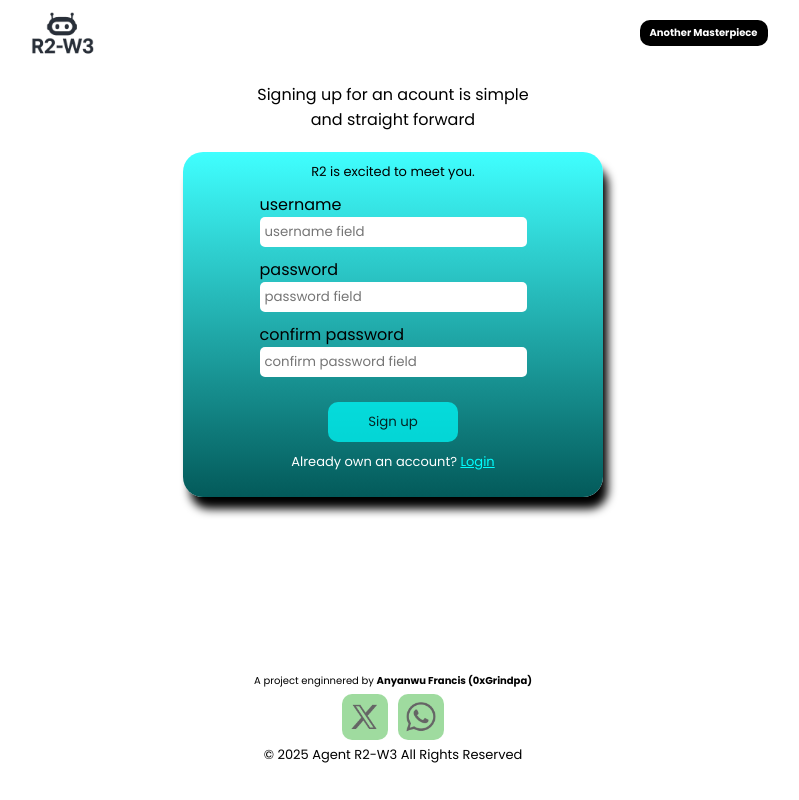
After one commit to 001grindpa/Sentient, a Flask app: page /signup in a window 1280 px wide. The commit adds this page. Shown: the whole page, without its empty margins (247-1046 px from the left). Run offline with Flask 3, Linux system fonts and the light colour scheme; some libraries are stand-ins or nearby versions.

Commit message:
done with the sign up page html

```diff
--- a/projectX/app.py
+++ b/projectX/app.py
@@ -1,4 +1,4 @@
-from flask import Flask, session, render_template, redirect, request, url_for
+from flask import Flask, session, render_template, redirect, request, url_for, jsonify
 from flask_session import Session
 from cs50 import SQL
 
@@ -11,7 +11,7 @@ Session(app)
 
 @app.route("/", methods=["GET", "POST"])
 def index():
-    if not session.get("launch"):
+    if not session.get("username"):
         return redirect("/landing")
     return render_template("index.html", page_id = "index")
 
@@ -19,5 +19,35 @@ def index():
 def landing():
     return render_template("landing.html", page_id = "landing")
 
+@app.route("/login", methods=["GET", "POST"])
+def signin():
+    if request.method == "POST":
+        username = request.form.get("username")
+        password = request.form.get("password")
+
+        user_data = db.execute("SELECT * FROM userData")
+        for data in user_data:
+            if data.get("username") == username and data.get("password") == password:
+                session["username"] = username
+                session["passwword"] = password
+                return redirect("/")
+        return jsonify({"msg": "This account does not exist, please click 'sign up' to create an account"})
+    return render_template("login.html", page_id="login")
+
+@app.route("/signup", methods=["POST", "GET"])
+def signup():
+    if request.method == "POST":
+        username = request.form.get("username")
+        password = request.form.get("password")
+
+        user_data = db.execute("SELECT * FROM userData")
+        for data in user_data:
+            if data.get("username") == username and data.get("password") == password:
+                return jsonify({"msg": "This account already exits, click 'Log in' to access your account"})
+        return redirect("/")
+    return render_template("signup.html", page_id="signup-page")
+
+
+
 if __name__ == "__main__":
-    app.run(port=8080)
+    app.run(port=8000)
--- a/projectX/static/r2-w3.css
+++ b/projectX/static/r2-w3.css
@@ -7,6 +7,8 @@
 body {
     position: relative;
 }
+
+/* styling for landing page */
 #landing {
     display: flex;
     flex-direction: column;
@@ -50,7 +52,7 @@ header {
     margin: auto;
     margin-bottom: 10px;
 }
-form button {
+.section-1 button {
     background-image: linear-gradient(rgba(2, 255, 255, 0.582), rgba(0, 70, 70, 0.582));
     border: none;
     padding: 15px;
@@ -62,7 +64,7 @@ form button {
     cursor: pointer;
     transition: 0.2s;
 }
-form button:hover {
+.section-1 button:hover {
     background-color: rgb(0, 158, 158);
 }
 .section-2 {
@@ -124,6 +126,7 @@ form button:hover {
     right: 0;
     backdrop-filter: blur(3px);
     display: none;
+    z-index: 2;
 }
 .contentCont .content {
     position: relative;
@@ -192,3 +195,60 @@ footer .socials + div {
     margin-top: 5px;
     margin-bottom: 5px;
 }
+
+/* styling for sign up page */
+#signup-page {
+    display: flex;
+    flex-direction: column;
+    justify-content: space-between;
+    height: 100vh;
+}
+.signupNotice {
+    width: 300px;
+    margin: auto;
+    text-align: center;
+}
+#signup {
+    background-image: linear-gradient(rgb(64, 255, 255), rgb(3, 90, 90));
+    width: 400px;
+    padding: 10px;
+    padding-bottom: 25px;
+    margin: auto;
+    margin-top: 20px;
+    display: flex;
+    align-items: center;
+    flex-direction: column;
+    gap: 10px;
+    border-radius: 20px;
+    box-shadow: 6px 13px 10px -1px black;
+}
+#signup .r2Mood {
+    font-size: small;
+}
+#signup input {
+    padding: 5px;
+    border-radius: 5px;
+    border: none;
+    outline: none;
+}
+#signup button {
+    padding: 10px;
+    padding-left: 40px;
+    padding-right: 40px;
+    background-color: cyan;
+    border: none;
+    border-radius: 10px;
+    margin-top: 15px;
+    opacity: 0.7;
+    cursor: pointer;
+}
+#signup button:hover {
+    opacity: 1;
+}
+#signup button + div {
+    font-size: small;
+    color: white;
+}
+#signup button + div a {
+    color: cyan;
+}
--- a/projectX/templates/landing.html
+++ b/projectX/templates/landing.html
@@ -12,10 +12,7 @@
         <div class="section-1">
             <h1>Web3 Research Intelligence Agent</h1>
             <div>Streamline your Web3 project research with our intelligent assistant. Powered by Sentient AGI</div>
-            <form action="#" method="post">
-                <input type="hidden" value="launch">
-                <button type="submit">Get Started</button>
-            </form>
+            <a href="/signup"><button>Get Started</button></a>
         </div>
         <div class="section-2">
             <h3>Key Features</h3>
--- /dev/null
+++ b/projectX/templates/signup.html
@@ -0,0 +1,40 @@
+{% extends "layout.html" %}
+
+{% block body %}
+
+    <header>
+        <div class="r2">
+            <img src="{{ url_for('static', filename='images/r2-w3_logo.png') }}" alt="r2-w3_logo">
+        </div>
+        <div class="sideNote">Another Masterpiece</div>
+    </header>
+    <main>
+        <div class="signupNotice">Signing up for an acount is simple and straight forward</div>
+        <form id="signup" action="/signup" method="post">
+            <div class="r2Mood">R2 is excited to meet you.</div>
+            <div>
+                <div>username</div>
+                <input type="text" name="username" autofocus placeholder="username field" autocomplete="off">
+            </div>
+            <div>
+                <div>password</div>
+                <input type="text" name="password" placeholder="password field" autocomplete="off">
+            </div>
+            <div>
+                <div>confirm password</div>
+                <input type="text" name="password_confirm" placeholder="confirm password field" autocomplete="off">
+            </div>
+            <button>Sign up</button>
+            <div>Already own an account? <a href="/login">Login</a></div>
+        </form>
+    </main>
+    <footer>
+        <div class="note">A project enginnered by <span>Anyanwu Francis (0xGrindpa)</span></div>
+        <div class="socials">
+            <a href="https://x.com/0xGrindpa?t=OA_FuyBeu8qw6esI1mKOaQ&s=09"><img src="{{ url_for('static', filename='images/x.png') }}" alt="x"></a>
+            <a href="https://chat.whatsapp.com/GXcz2dR0A9TACfJcerFI7S?mode=ems_copy_t"><img src="{{ url_for('static', filename='images/whatsapp.png') }}" alt="WhatsApp"></a>
+        </div>
+        <div>&copy; 2025 Agent R2-W3 All Rights Reserved</div>
+    </footer>
+
+{% endblock %}
```
Also changed, not shown: projectX/templates/login.html (+12 -0 lines), projectX/r2-w3.db.
